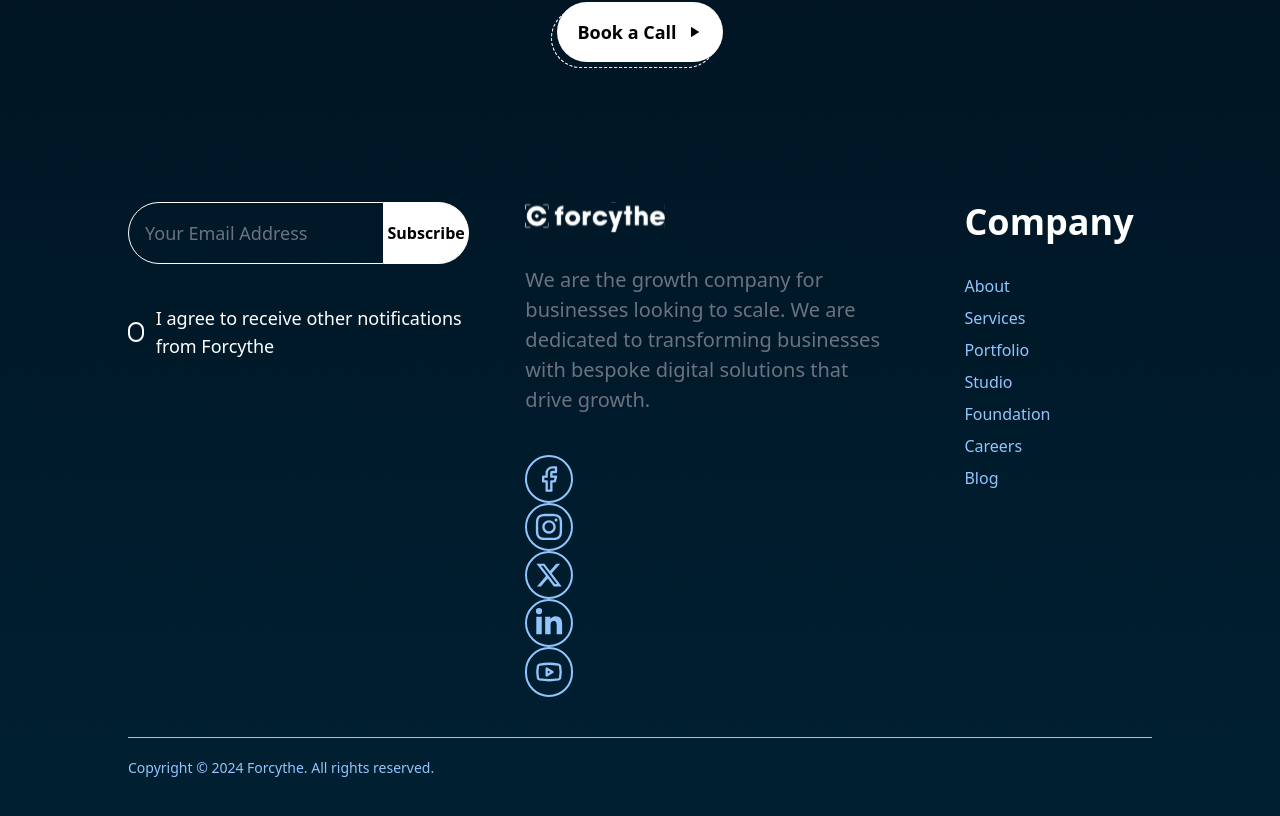
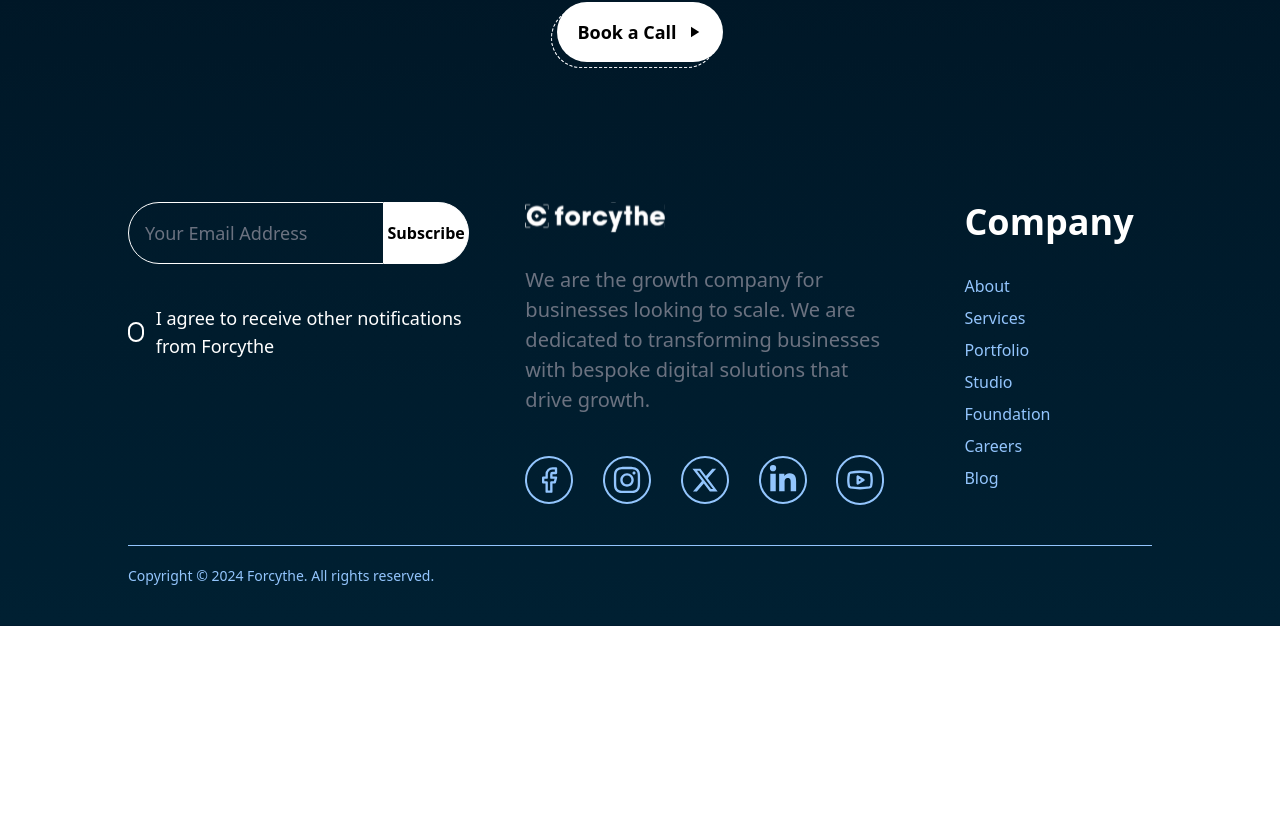
Before and after one commit to Benny-Nwaro/forcythe-frontpage, a React (Vite) app in the folder forcythe/: page / in a window 1280 px wide. Shown: the part 6376-7192 px from the top of the page. After the commit the page ends 7002 px from the top, so only its background shows below. Built offline with nearby package versions, Linux system fonts and the light colour scheme.

Commit message:
Update FooterSection.jsx

```diff
--- a/forcythe/src/components/FooterSection.jsx
+++ b/forcythe/src/components/FooterSection.jsx
@@ -53,7 +53,7 @@ function FooterSection() {
               dedicated to transforming businesses with bespoke digital
               solutions that drive growth.
             </p>
-            <div className="mt-10 lg:flex-row max-md:flex items-center gap-2 max-md:mx-auto">
+            <div className="mt-10 flex flex-row justify-between max-md:flex items-center gap-2 max-md:mx-auto">
               {/* Social Icons */}
               <a
                 target="_blank"
```
